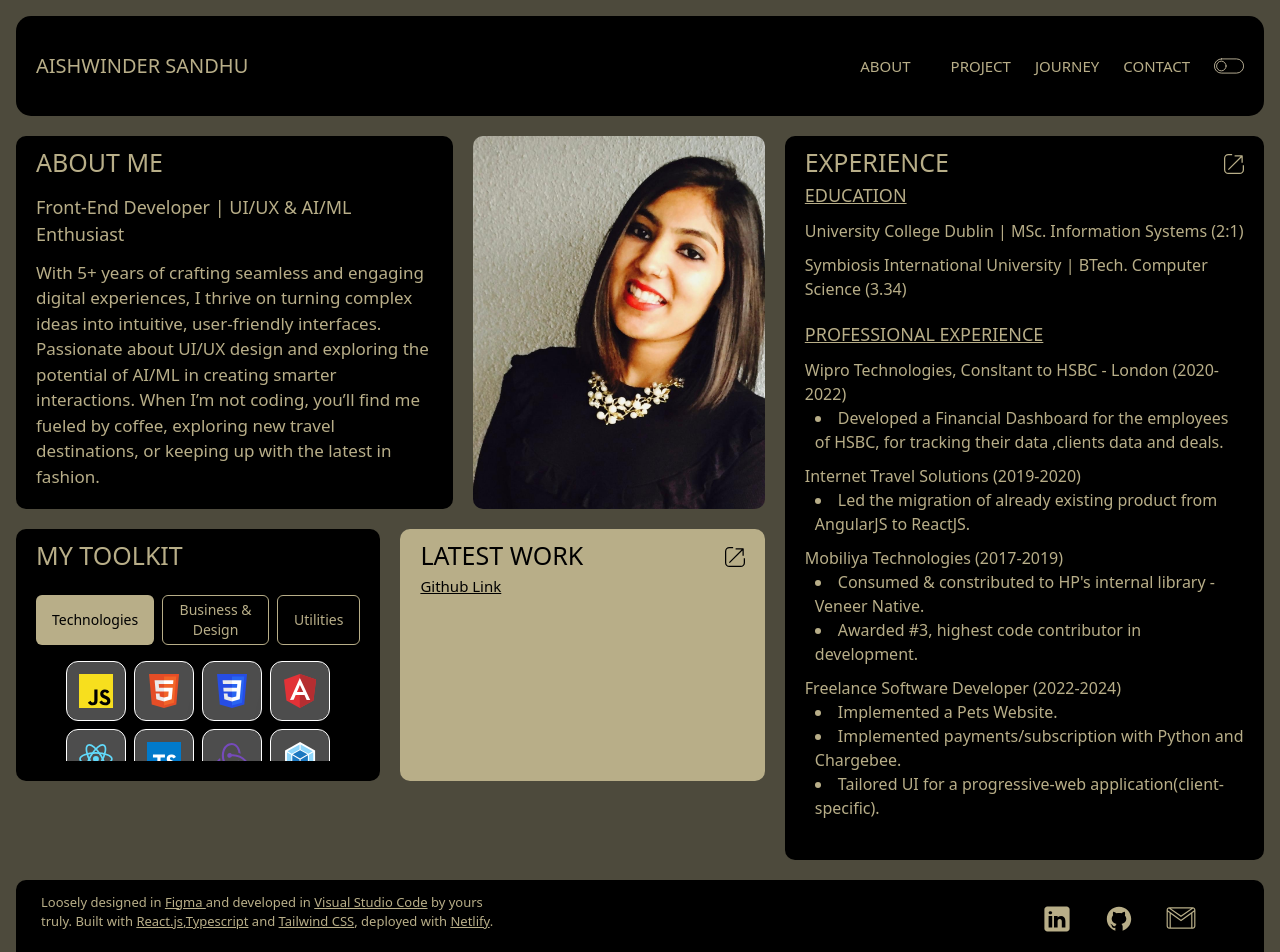
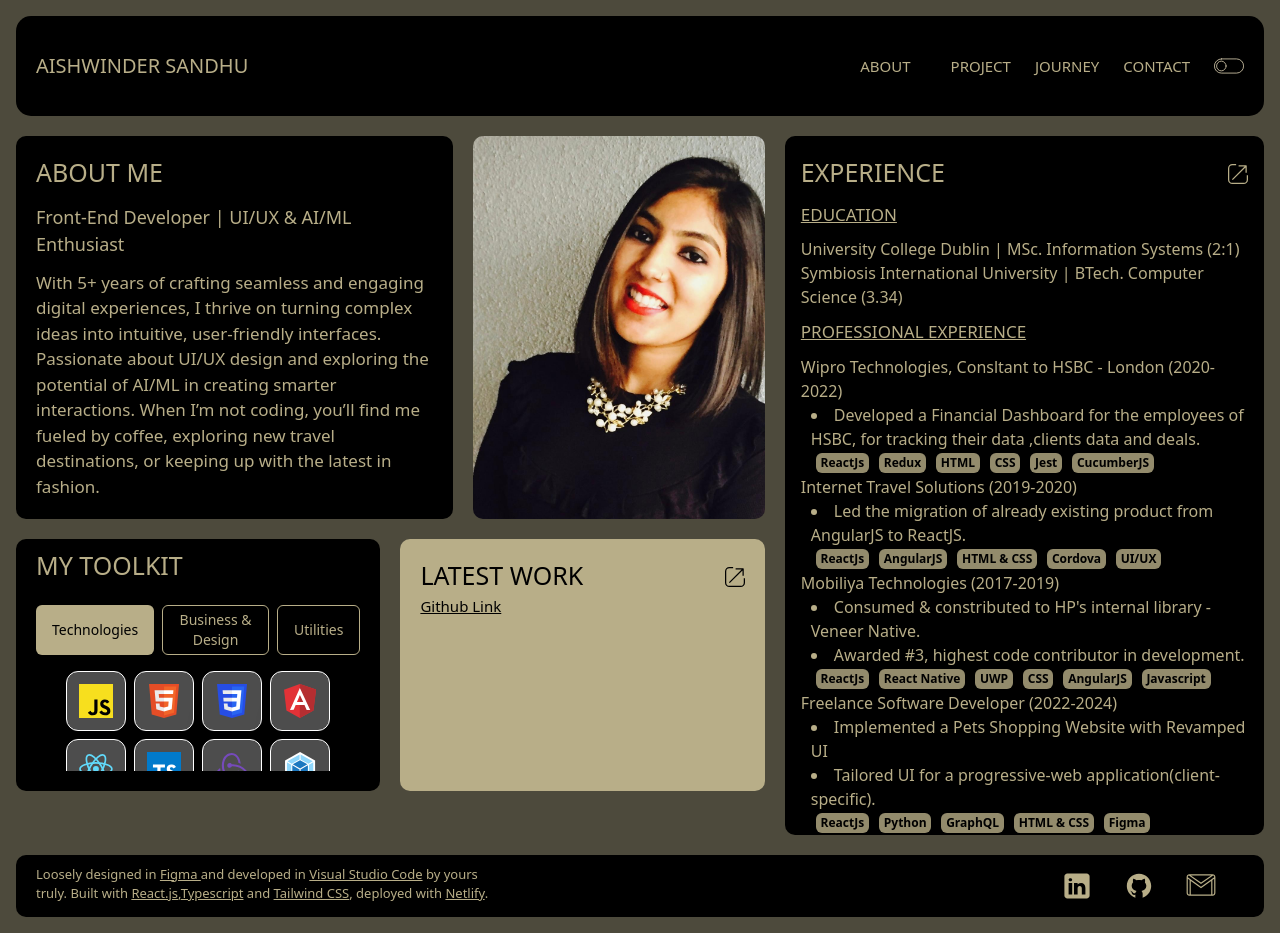
Before and after one commit to aishwindersandhu/portfolio, a React (Vite) app: page / in a window 1280 px wide. Shown: the top 952 px of the page. Built offline with nearby package versions, Linux system fonts and the light colour scheme.

Commit message:
Changed to Experience and added tabs

```diff
--- a/src/components/About.tsx
+++ b/src/components/About.tsx
@@ -12,8 +12,8 @@ export const About = () => {
       <section className={styles.sectionClass}>
          <div className="about-me-header">ABOUT ME</div>
           <div>
-            <p className="py-3"style={{fontSize:'18px',fontWeight:'400'}}>Front-End Developer | UI/UX & AI/ML Enthusiast</p>
-            <p style={{fontWeight:'100',fontSize:'17px'}}>With 5+ years of crafting seamless and engaging digital experiences, I thrive on turning complex ideas into intuitive, user-friendly interfaces. Passionate about UI/UX design and exploring the potential of AI/ML in creating smarter interactions. When I’m not coding, you’ll find me fueled by coffee, exploring new travel destinations, or keeping up with the latest in fashion.</p>
+            <p className="py-3 about-me-headline">Front-End Developer | UI/UX & AI/ML Enthusiast</p>
+            <p className="about-me-details">With 5+ years of crafting seamless and engaging digital experiences, I thrive on turning complex ideas into intuitive, user-friendly interfaces. Passionate about UI/UX design and exploring the potential of AI/ML in creating smarter interactions. When I’m not coding, you’ll find me fueled by coffee, exploring new travel destinations, or keeping up with the latest in fashion.</p>
           </div>
       </section>
     </React.Fragment>
--- a/src/components/Experience.tsx
+++ b/src/components/Experience.tsx
@@ -1,11 +1,12 @@
 import React,{useContext} from "react";
 import '../styles/experience.css';
 import { ThemeContext } from "./ThemeContext";
+import { TabData } from "./tabData";
 
 export const Experience = () => {
   const {lightMode} = useContext(ThemeContext);
   const styles  ={
-    experienceSectionClass : `${lightMode ? `bg-[#EAE4D7]`:`bg-black`} h-full w-full about-section pt-2 p-5`,
+    experienceSectionClass : `${lightMode ? `bg-[#EAE4D7]`:`bg-black`} h-full w-full about-section pt-2 px-4`,
     launchArrow: `launch-arrow-resume ${lightMode ? `launch-arrow-light`: `launch-arrow-dark`}`
   }
   return (
@@ -23,12 +24,12 @@ export const Experience = () => {
               </a>
             </span>
           </div>
-          <div className="mb-5 about-me-header experience-sub-heading">
+          <div className=" about-me-header experience-sub-heading">
             <div className="experience-data-heading">EDUCATION</div>
             <div className="experience-data"><b>University College Dublin</b> | MSc. Information Systems (2:1)</div>
             <div className="experience-data"><b>Symbiosis International University</b> | BTech. Computer Science (3.34)</div>
           </div>
-            <div className="mb-5 about-me-header experience-sub-heading">
+            <div className="about-me-header experience-sub-heading">
             <div className="experience-data-heading">PROFESSIONAL EXPERIENCE</div>
             <div className="experience-data">
               <a  href="https://www.wipro.com/"
@@ -36,7 +37,7 @@ export const Experience = () => {
                target="_blank"><b>Wipro Technologies, Consltant to HSBC - London (2020-2022) </b></a>
               <ul className="experience-data-list">
                 <li>Developed a Financial Dashboard for the employees of HSBC, for tracking their data ,clients data and deals.</li>
-                {/* Tabs for experience */}
+                  <div className="flex flex-row"><TabData techUsed ={['ReactJs','Redux','HTML','CSS','Jest','CucumberJS']}></TabData></div>
               </ul>
             </div>
             <div className="experience-data">
@@ -45,7 +46,7 @@ export const Experience = () => {
                target="_blank"><b>Internet Travel Solutions (2019-2020)</b></a>
               <ul className="experience-data-list">
                 <li>Led the migration of already existing product from AngularJS to ReactJS.</li>
-                {/* Tabs for experience */}
+               <div className="flex flex-row"><TabData techUsed ={['ReactJs','AngularJS','HTML & CSS','Cordova','UI/UX']}></TabData></div>
               </ul>
             </div>
             <div className="experience-data">
@@ -55,16 +56,15 @@ export const Experience = () => {
                <ul className="experience-data-list">
                 <li>Consumed & constributed to HP's internal library - Veneer Native.</li>
                 <li>Awarded #3, highest code contributor in development.</li>
-                {/* Tabs for experience */}
+                <div className="flex flex-row"><TabData techUsed ={['ReactJs','React Native','UWP','CSS','AngularJS','Javascript']}></TabData></div>
               </ul>
               </div>
             <div className="experience-data">
               <a  href="https://new-branch--condescending-montalcini-ddb8d9.netlify.app/"  className="experience-data-list-heading" target="_blank"><b>Freelance Software Developer (2022-2024)</b></a>
                 <ul className="experience-data-list">
-                <li>Implemented a Pets Website.</li>
-                <li>Implemented payments/subscription with Python and Chargebee.</li>
+                <li>Implemented a Pets Shopping Website with Revamped UI</li>
                 <li>Tailored UI for a progressive-web application(client-specific).</li>
-                {/* Tabs for experience */}
+                <div className="flex flex-row"><TabData techUsed ={['ReactJs','Python','GraphQL','HTML & CSS','Figma']}></TabData></div>
               </ul></div>
           </div>
 
--- a/src/components/Footer.tsx
+++ b/src/components/Footer.tsx
@@ -5,7 +5,7 @@ import '../styles/footer.css';
 export const Footer = () => {
   const { lightMode } = useContext(ThemeContext);
   const styles = {
-    footerSection: `${lightMode ? `bg-[#CEC4A7]` : `bg-black`} h-full about-section pt-2 p-5 w-full`,
+    footerSection: `${lightMode ? `bg-[#CEC4A7]` : `bg-black`} h-full about-section w-full`,
     linkedinIcon: lightMode ? 'linkedinLight' : 'linkedinDark',
     gmailIcon: lightMode ? 'gmailLight' : 'gmailDark',
     githubIcon: lightMode ? 'githubLight' : 'githubDark'
@@ -20,7 +20,7 @@ export const Footer = () => {
               <a href="https://www.typescriptlang.org/" className="footerTech" target="_blank">Typescript</a> and <a href="https://tailwindcss.com/" className="footerTech" target="_blank">Tailwind CSS</a>, deployed with <a href="https://www.netlify.com/" target="_blank" className="footerTech">Netlify</a>. </div>
           </div>
           <div className="w-3/5">
-            <nav style={{ display: 'flex', justifyContent: 'flex-end' }}>
+            <nav className="footerNav">
               <a href="https://www.linkedin.com/in/aishwinder-sandhu-3b5002102/"
                 target="_blank"
                 className="header-nav" style={{ margin: '1rem' }} >
--- /dev/null
+++ b/src/components/tabData.tsx
@@ -0,0 +1,24 @@
+import React from 'react';
+import '../styles/tabData.css';
+
+export const TabData = ({techUsed}) =>{
+
+  const renderTechList = ()=>{
+    let tabArr: HTMLElement[] = [];
+    techUsed.length > 0 && techUsed.map((tech)=>{
+      let tabDiv = <div className="
+               border-[#000]
+               rounded-md transition-colors
+              bg-[#B8AE88] text-black tab-data-div">
+        {tech}
+      </div>;
+      tabArr.push(tabDiv);
+    })
+    return tabArr;
+  }
+  return(
+    <React.Fragment>
+      {renderTechList()}
+    </React.Fragment>
+  )
+}
--- a/src/styles/about.css
+++ b/src/styles/about.css
@@ -15,6 +15,7 @@
 .about-me-header {
     font-size: 25px;
     font-weight: 300;
+    padding-top:10px;
 }
 
 .about-image-wrapper {
@@ -26,6 +27,14 @@
   width: 361px;
   object-fit: cover;
   border-radius: 10px;
+}
+.about-me-headline{
+  font-size:18px;
+  font-weight:400;
+}
+.about-me-details{
+  font-weight: 300;
+  font-size: 17px;
 }
 
 @media (max-width: 768px) {
--- a/src/styles/experience.css
+++ b/src/styles/experience.css
@@ -9,19 +9,18 @@
 .launch-arrow-dark {
   fill: #B8AE88;
 }
-
 .launch-arrow-light {
   fill: #000;
 }
 .experience-sub-heading{
-  font-size: 18px;
+  font-size: 17px;
 }
 .experience-data{
   font-size: 16px;
-  padding-top:10px;
 }
 .experience-data-heading{
   text-decoration: underline;
+  padding-bottom: 10px;
 }
 .experience-data-list{
   margin-left: 10px !important;
--- a/src/styles/footer.css
+++ b/src/styles/footer.css
@@ -1,10 +1,17 @@
-.footerNote{
+.footerNote {
   font-size: 13px;
-  padding: 5px;
+  padding: 10px 20px;
 }
-.footerTech{
+
+.footerTech {
   text-decoration: underline;
 }
-.footerTech:hover{
-    color:#4C4B7B;
+
+.footerTech:hover {
+  color: #4C4B7B;
 }
+
+.footerNav {
+  display: flex;
+  justify-content: flex-end;
+}
--- /dev/null
+++ b/src/styles/tabData.css
@@ -0,0 +1,8 @@
+.tab-data-div{
+    font-size: 12px;
+    font-weight: 600;
+    padding: 1px 0.3rem;
+    border-radius: 10px;
+    margin:2px 5px;
+    opacity: 80%;
+}
```
